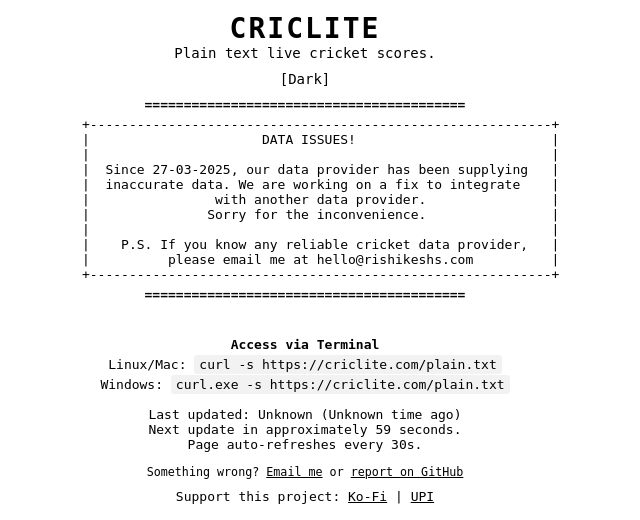
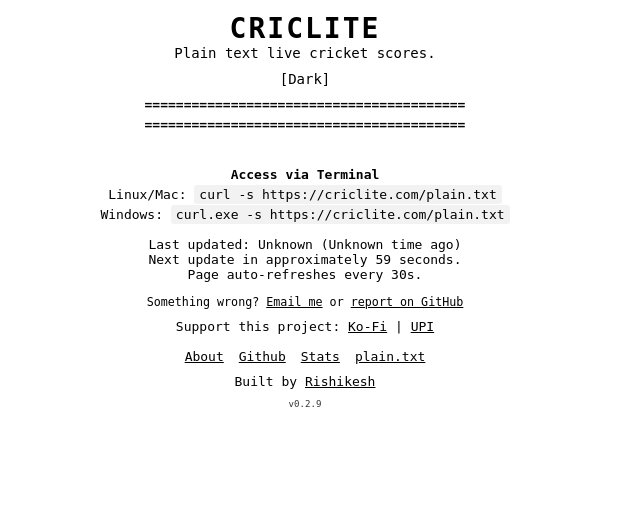
Before and after one commit to rishikeshsreehari/criclite, a FastAPI app: page / in a window 1280 px wide. Shown: the top 520 px of the page, without its empty margins (335-975 px from the left). Run offline with FastAPI, Linux system fonts and the light colour scheme; some libraries are stand-ins or nearby versions.

Commit message:
Removed banners

```diff
--- a/app/templates/index.html
+++ b/app/templates/index.html
@@ -20,19 +20,6 @@
 </div>
 {% endif %}
 
-<pre class="data-warning-banner">
-    +-----------------------------------------------------------+
-    |                      DATA ISSUES!                         |
-    |                                                           |
-    |  Since 27-03-2025, our data provider has been supplying   |
-    |  inaccurate data. We are working on a fix to integrate    |
-    |                with another data provider.                |
-    |               Sorry for the inconvenience.                |
-    |                                                           |
-    |    P.S. If you know any reliable cricket data provider,   |
-    |          please email me at hello@rishikeshs.com          |
-    +-----------------------------------------------------------+
-</pre>
 
 {% if upcoming_matches %}
 <pre class="section-title">[UPCOMING]
```
Also changed, not shown: app/templates/match_detail.html (+0 -13 lines).
